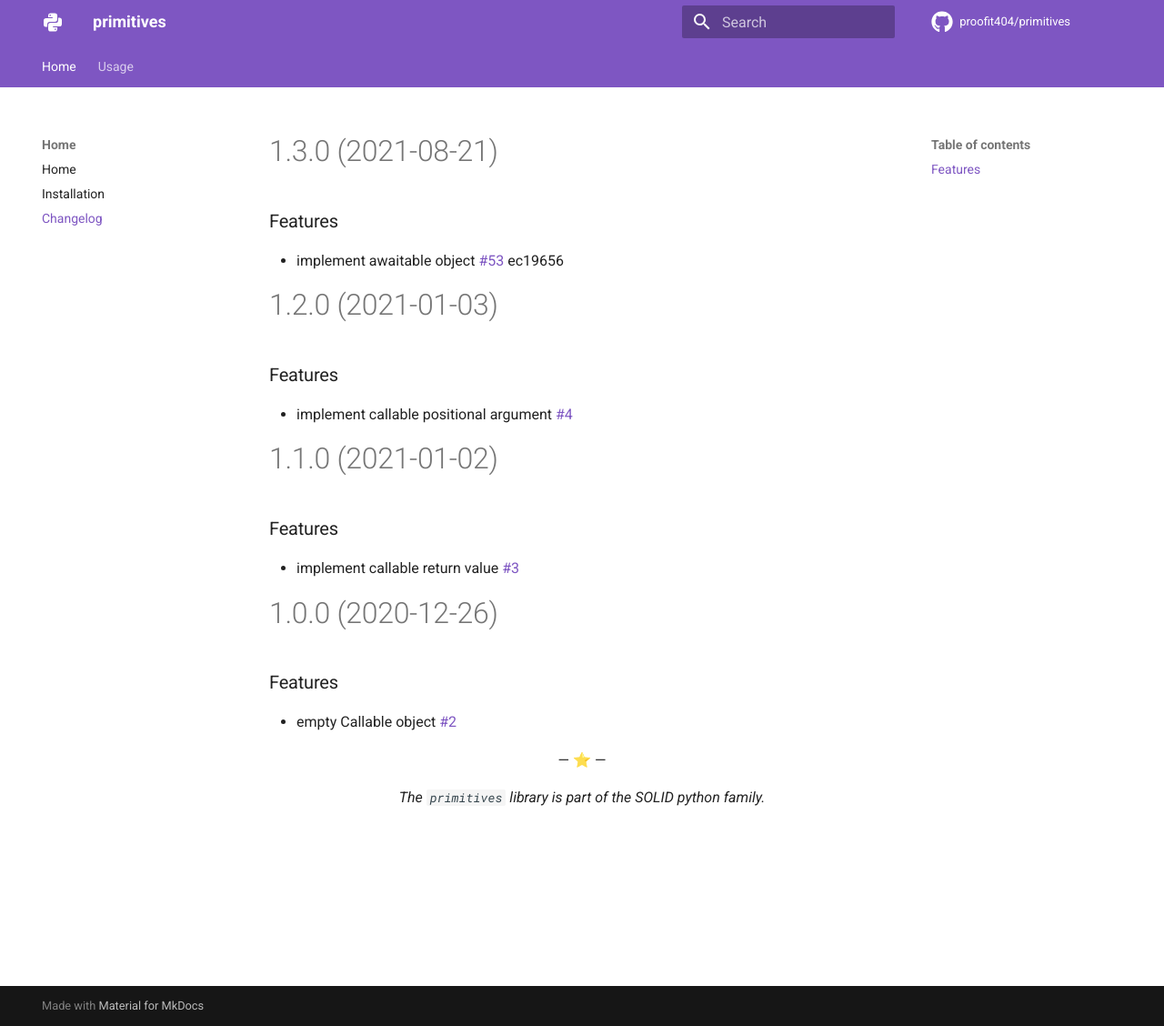
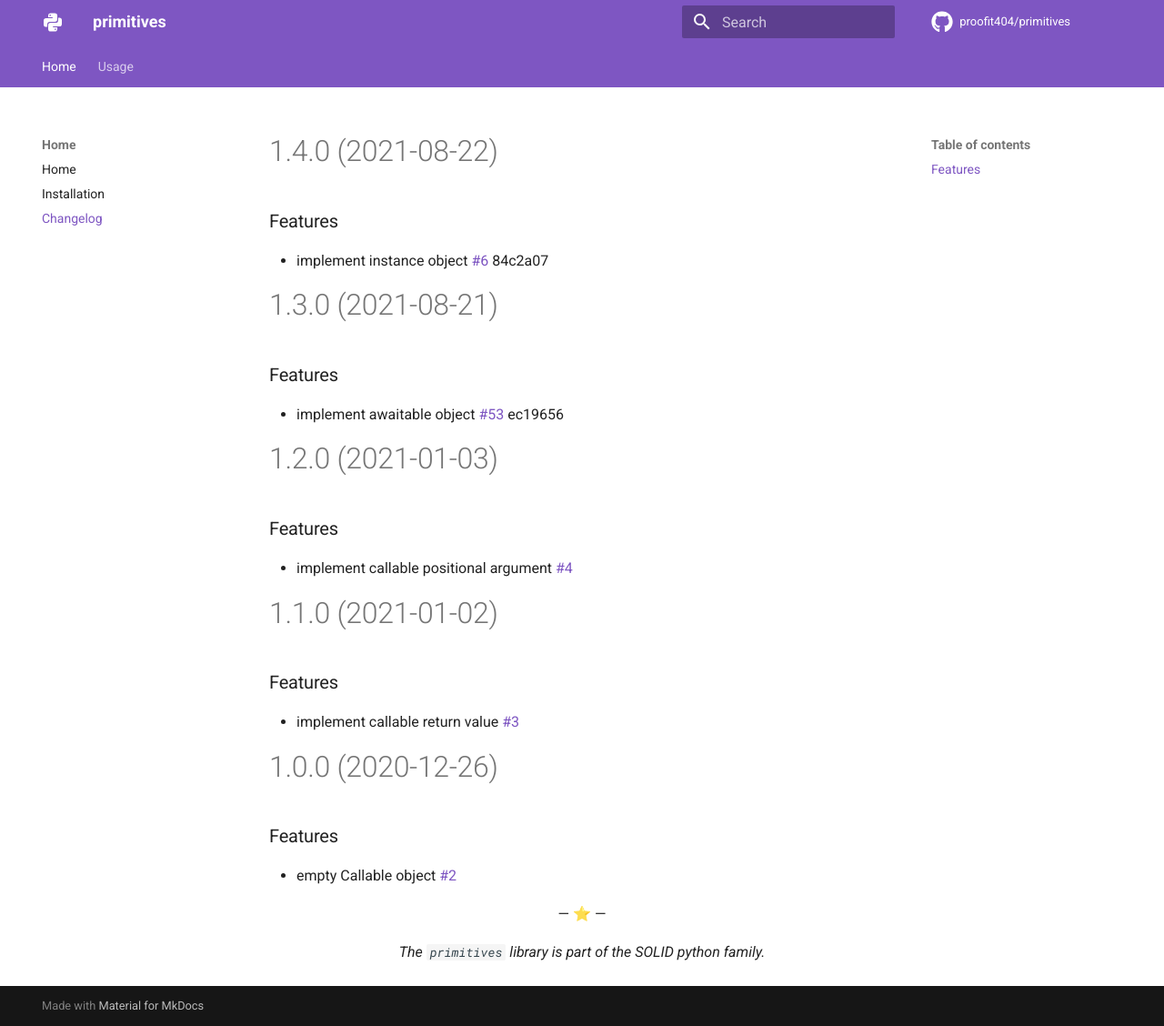
Before and after one commit to proofit404/primitives, an MkDocs documentation site: the page built from docs/changelog.md, in a window 1280 px wide and 1128 px high. Shown: the whole window at 91% size. Built offline with MkDocs 1.6.1 and Material for MkDocs 9.7.7, drawn with Linux system fonts in a browser that asks for light colours; comment, search, counter and statistics services are not loaded.

Commit message:
chore(release): 1.4.0 [skip ci]
# 1.4.0 (2021-08-22)

### Features

* implement instance object [#6](https://github.com/proofit404/primitives/issues/6) 84c2a07

```diff
--- a/docs/changelog.md
+++ b/docs/changelog.md
@@ -1,3 +1,10 @@
+# 1.4.0 (2021-08-22)
+
+### Features
+
+- implement instance object
+  [#6](https://github.com/proofit404/primitives/issues/6) 84c2a07
+
 # 1.3.0 (2021-08-21)
 
 ### Features
--- a/pyproject.toml
+++ b/pyproject.toml
@@ -19,7 +19,7 @@ packages = [
 ]
 readme = "docs/index.md"
 repository = "https://github.com/proofit404/primitives"
-version = "1.3.0"
+version = "1.4.0"
 
 [tool.poetry.dependencies]
 python = "~3.6 || ~3.7 || ~3.8 || ~3.9"
```
